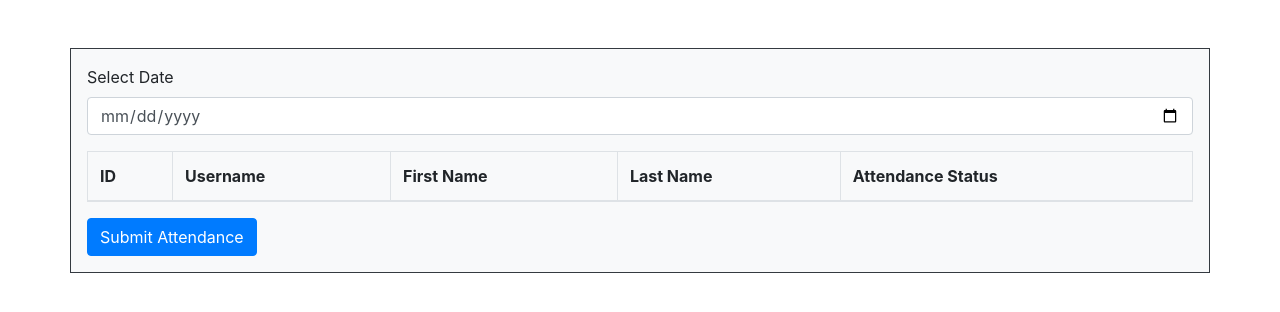
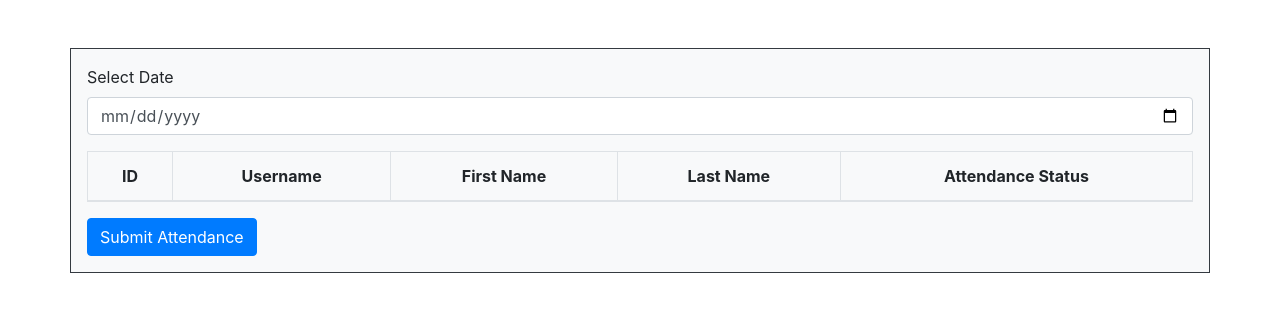
Before and after one commit to e9arawat/Kilimanjaro, a Django app: page /attendance_form/ in a window 1280 px wide. Shown: the part 56-368 px from the top of the page. Run offline with Django 4.2, Linux system fonts and the light colour scheme; the visitor is signed in with stand-in values (Sample User, id 1); data comes from the database, SQL or seed files in the repository; lists and menus that the app fills with data are empty.

Commit message:
Completed

```diff
--- a/entropy/kilimanjaro/models.py
+++ b/entropy/kilimanjaro/models.py
@@ -86,6 +86,8 @@ class Employee(models.Model):
     def find_start_date(cls):
         """function to find the minimum date"""
         all_dates_object = cls.objects.all().values("start_date")
+        if not all_dates_object:
+            return
         all_dates = [x["start_date"] for x in all_dates_object]
         return min(all_dates)
 
--- a/entropy/kilimanjaro/templates/kilimanjaro/attendance_form.html
+++ b/entropy/kilimanjaro/templates/kilimanjaro/attendance_form.html
@@ -28,11 +28,11 @@
             <table class="table table-bordered">
                 <thead>
                     <tr>
-                        <th scope="col">ID</th>
-                        <th scope="col">Username</th>
-                        <th scope="col">First Name</th>
-                        <th scope="col">Last Name</th>
-                        <th scope="col">Attendance Status</th>
+                        <th class="text-center" scope="col">ID</th>
+                        <th class="text-center" scope="col">Username</th>
+                        <th class="text-center" scope="col">First Name</th>
+                        <th class="text-center" scope="col">Last Name</th>
+                        <th class="text-center" scope="col">Attendance Status</th>
                     </tr>
                 </thead>
                 <tbody>
```
Also changed, not shown: README.md.
